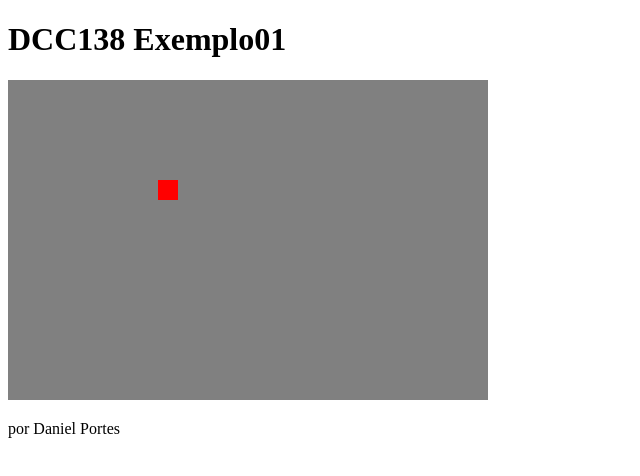
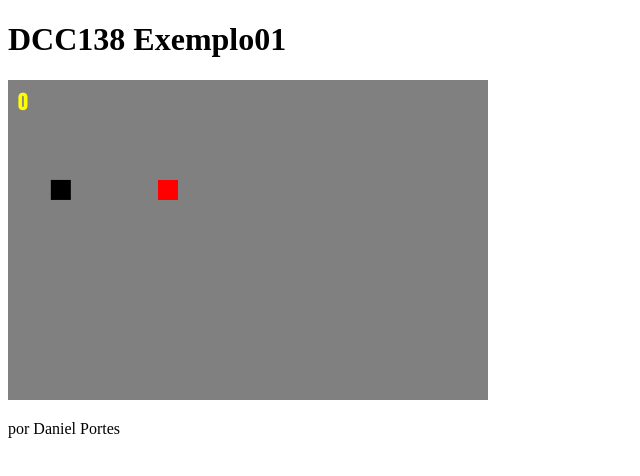
Before and after one commit to ufjf-dcc104/ufjf-dcc138-2021-3ere-atv1-DanielPortes, a plain HTML site: page index.html in a window 1280 px wide. Shown: the full height of the page, 0-640 px from the left. Drawn offline with Linux system fonts and the light colour scheme.

Commit message:
add colisao entre sprites

```diff
--- a/index.html
+++ b/index.html
@@ -17,6 +17,7 @@
         let ctx = canvas.getContext("2d");
         canvas.width = 480;
         canvas.height = 320;
+        let pontos = 0;
         let p =
         {
             x: 150,
@@ -33,8 +34,8 @@
         for (let ne = 0; ne < 10; ne++) {
             let e =
             {
-                x: canvas.width *(1+ Math.random()),
-                vx: 0,
+                x: canvas.width * (1 + 10 * Math.random()),
+                vx: -20,
                 ax: 0,
                 y: canvas.width * Math.random(),
                 vy: 0,
@@ -58,9 +59,8 @@
             cor: "cyan",
             desenhar: desenharElemento,
             mover: moverElemento,
-            controlar:function(){
-                if(this.x > canvas.width + 60)
-                {
+            controlar: function () {
+                if (this.x > canvas.width + 60) {
                     this.x = -1000;
                     this.ax = 0;
                     this.vx = 0;
@@ -73,8 +73,7 @@
         let t0;
         let dt;
         requestAnimationFrame(desenha);
-        function desenha(t)
-        {
+        function desenha(t) {
             t0 = t0 ?? t;
             dt = (t - t0) / 1000;
 
@@ -92,32 +91,55 @@
                 sprite.mover?.();
                 //Desenha elementos
                 sprite.desenhar();
+
+                if (colidiram(o, sprite) && o !== sprite) {
+                    o.x = -1000;
+                    o.y = -1000;
+                    o.vx = 0;
+                    o.ax = 0;
+                    sprite.x = 1000;
+                    sprite.vx = 100;
+                    sprite.ax = 0;
+                    ++pontos;
+                }
+                if (colidiram(p, sprite) && o !== sprite) {
+                    sprite.x = 1000;
+                    sprite.vx = 100;
+                    sprite.ax = 0;
+                    pontos -= 3;
+                }
             }
+            ctx.fillStyle = "yellow";
+            ctx.font = "20px Impact";
+            ctx.fillText(pontos, 10, 30);
 
             requestAnimationFrame(desenha);
             t0 = t;
         }
-        function moverElemento()
-        {
+        function moverElemento() {
             this.vx = this.vx + this.ax * dt;
             this.x = this.x + this.vx * dt;
             this.vy = this.vy + this.ay * dt;
             this.y = this.y + this.vy * dt;
         }
-        function desenharElemento()
-        {
+        function desenharElemento() {
             ctx.fillStyle = this.cor;
             ctx.fillRect(this.x, this.y, 20, 20);
         }
-        function perseguirAlvo(alvo)
-        {
-            this.ax = 0.5 * (alvo.x - this.x) - 0.2 * this.vx;
-            this.ay = 0.5 * (alvo.y - this.y) - 0.2 * this.vy;
+        function perseguirAlvo(alvo) {
+            this.ax = 100 * Math.sign(alvo.x - this.x) - 0.2 * this.vx;
+            this.ay = 100 * Math.sign(alvo.y - this.y) - 0.2 * this.vy;
         }
-        function evitarAlvo(alvo)
-        {
+        function evitarAlvo(alvo) {
             this.ax = -0.5 * (alvo.x - this.x) - 0.2 * this.vx;
             this.ay = -0.5 * (alvo.y - this.y) - 0.2 * this.vy;
+        }
+
+        function colidiram(A, B) {
+            return !((A.x > B.x + 20)
+                || (A.x + 20 < B.x)
+                || (A.y > B.y + 20)
+                || (A.y + 20 > B.y))
         }
 
         addEventListener("keydown", teclaPressionada);
```
